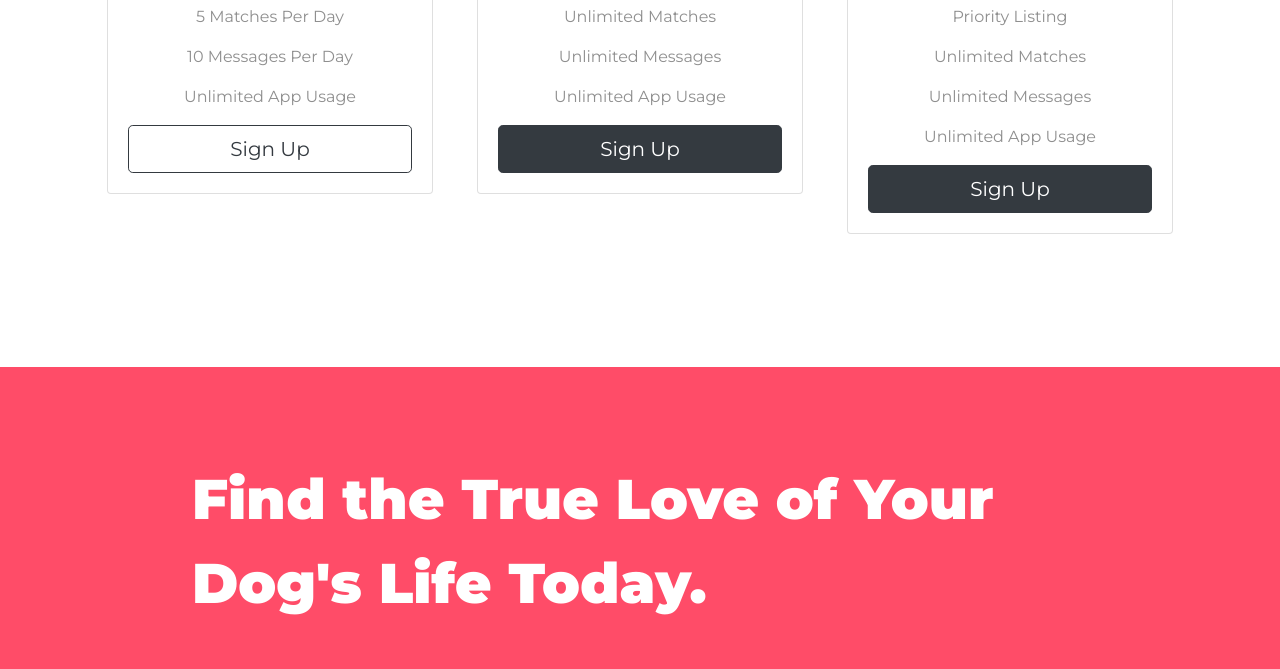
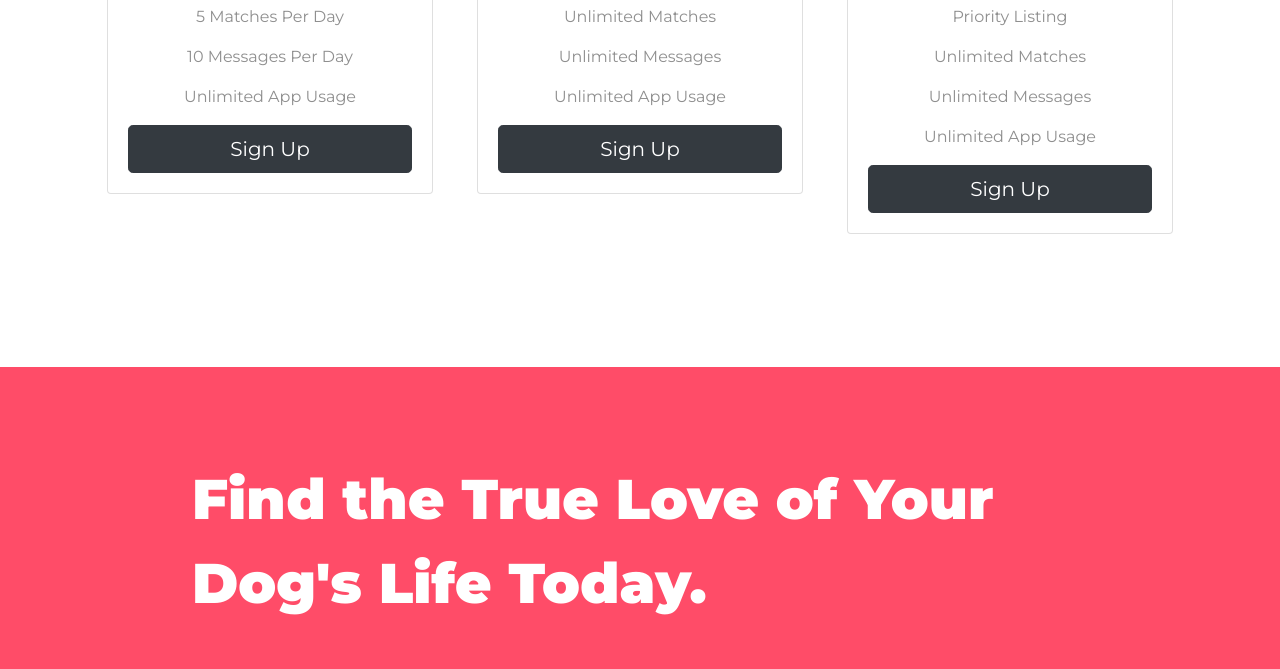
Before and after one commit to george-mammen/WebDev-TinDog, a plain HTML site: page index.html in a window 1280 px wide. Shown: the part 2240-2909 px from the top of the page. Drawn offline with nearby package versions, Linux system fonts and the light colour scheme.

Commit message:
Corrected button color
Corrected button color to black to match rest of the styling.

```diff
--- a/index.html
+++ b/index.html
@@ -154,7 +154,7 @@
             <p>5 Matches Per Day</p>
             <p>10 Messages Per Day</p>
             <p>Unlimited App Usage</p>
-            <button type="button" class="btn btn-lg btn-block btn-outline-dark">Sign Up</button>
+            <button type="button" class="btn btn-lg btn-block btn-dark">Sign Up</button>
           </div>
         </div>
       </div>
```
